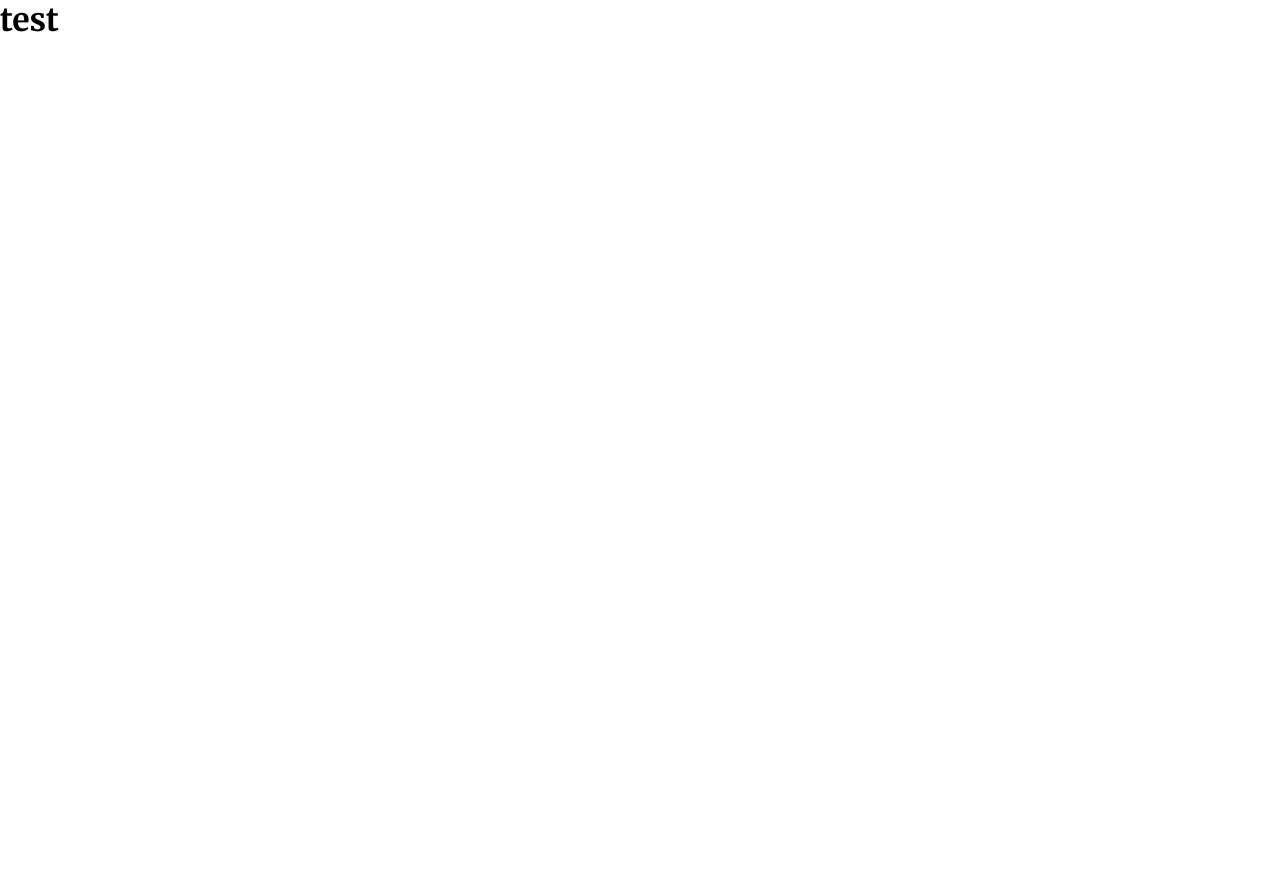
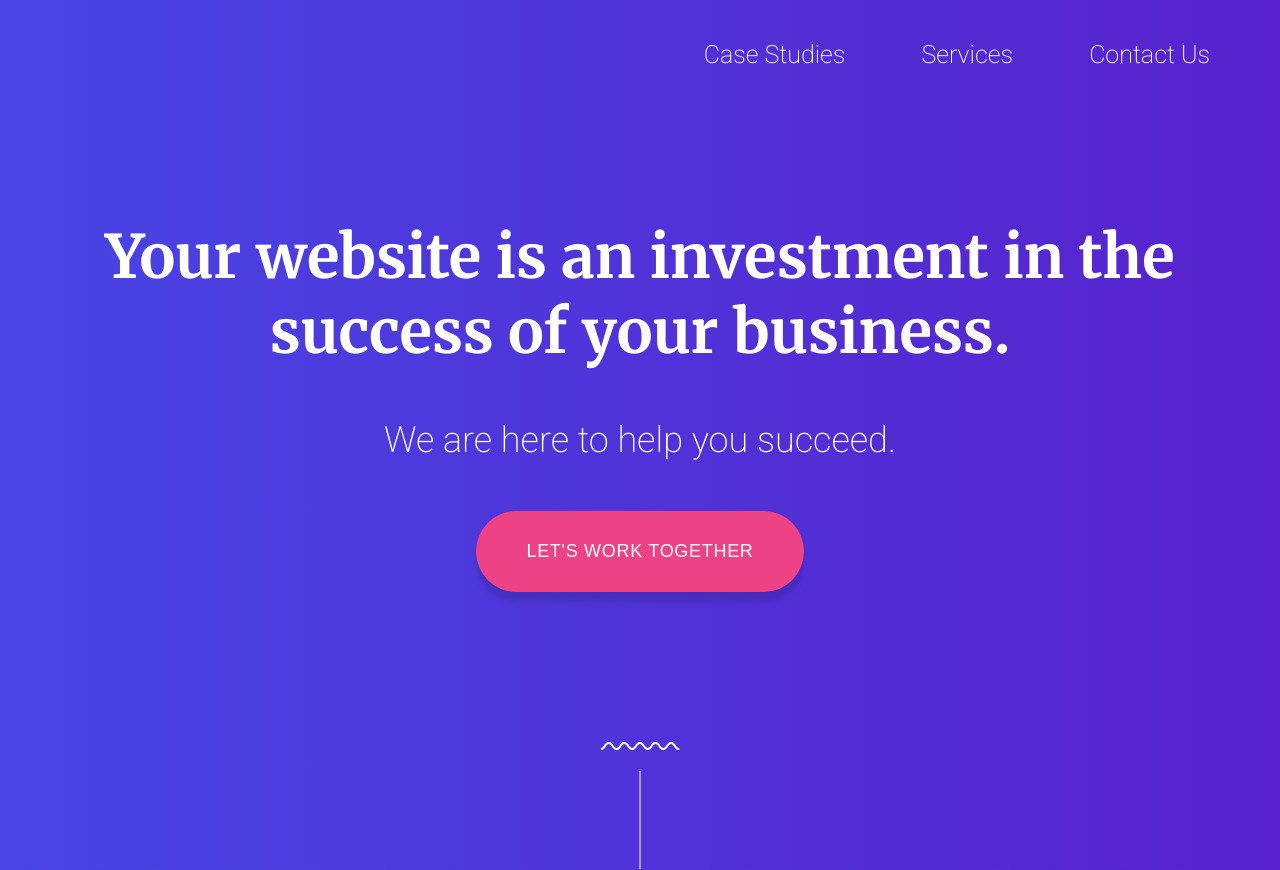
Before and after one commit to RemcoKuipers/huiswerk-les4-frontend-html-css-concept-opdracht, a website: page index.html in a window 1280 px wide. Before the commit the page ends 800 px from the top, so only its background shows below. Drawn offline with Linux system fonts and the light colour scheme.

Commit message:
opdracht 2 huiswerk les 4 voltooid

```diff
--- a/CSS/styles.css
+++ b/CSS/styles.css
@@ -1,5 +1,6 @@
 @import url('https://fonts.googleapis.com/css2?family=Merriweather:ital,opsz,wght@0,18..144,300..900;1,18..144,300..900&display=swap');
 @import url('https://fonts.googleapis.com/css2?family=Roboto:ital,wght@0,100..900;1,100..900&display=swap');
+
 /*////////////////////////
     Table of Contents
     1. Global Styles
@@ -15,12 +16,13 @@
 ////////////////////////*/
 
 /* ------------------------------- 1. Global Styles -------------------------------- */
-*{
+* {
     margin: 0;
     padding: 0;
     box-sizing: border-box;
 }
-:root{
+
+:root {
     --Paars-color: #5722CD;
     --Blauw-color: #4845E4;
     --Roze-color: #ED4385;
@@ -30,23 +32,95 @@
     --Grijs-color: #7A7A7A; /*(voor de service-tegels tekst)*/
 
 }
+
 /* ------------------------------- 2. Typography ----------------------------------- */
-h1, h2, h3, h4, h5, h6{
+h1, h2, h3, h4, h5, h6 {
     font-family: "Merriweather", serif;
 }
 
-body{
+body {
     font-family: "Roboto", sans-serif;
 }
+
 /* ------------------------------- 3. Layout --------------------------------------- */
 
 /* --------------- 3.1 Reusables ----------------------- */
+.inner-container {
+    display: flex;
+    flex-direction: column;
+
+    align-items: center;
+    max-width: 1100px;
+    text-align: center;
+    justify-content: space-between;
+    gap: 50px;
+
+}
+
+button {
+    background-color: var(--Roze-color);
+    border: none;
+    color: white;
+    padding: 30px 50px;
+    text-transform: uppercase;
+    border-radius: 50px;
+    font-size: 18px;
+    box-shadow: 0 10px 5px rgba(0, 0, 0, 0.12);
+    letter-spacing: 0.7px;
+}
+
 
 /* --------------- 3.2 Other --------------------------- */
 
 /* ------------------------------- 4. Areas ---------------------------------------- */
 
 /* --------------- 4.1 Header ------------------------- */
+header {
+
+    display: flex;
+    flex-direction: column;
+    align-items: center;
+    width: 100%;
+    background-color: var(--Blauw-color);
+    background: linear-gradient(90deg, rgba(72, 69, 228, 1) 0%, rgba(87, 34, 205, 1) 100%);
+    color: white;
+    height: 870px;
+    justify-content: space-between;
+}
+
+header h1 {
+    font-size: 60px;
+}
+
+header p {
+    font-size: 36px;
+    font-weight: 200;
+}
+
+.navigation-section {
+    display: flex;
+    justify-content: flex-end;
+    width: 100%;
+    font-size: 25px;
+}
+
+
+.navigation-section ol {
+    list-style: none;
+}
+
+.navigation-link {
+    display: inline-block;
+    padding: 40px 70px 0 0;
+}
+
+.navigation-link a {
+    text-decoration: none;
+    color: white;
+    font-weight: 200;
+
+
+}
 
 /* --------------- 4.2 Introduction ------------------- */
 
--- a/index.html
+++ b/index.html
@@ -6,6 +6,25 @@
     <link rel="stylesheet" href="CSS/styles.css">
 </head>
 <body>
-<h1>test</h1>
+<header>
+    <nav class="navigation-section">
+        <ol>
+            <li class="navigation-link"><a href="#case-studies">Case Studies</a></li>
+            <li class="navigation-link"><a href="#services">Services</a></li>
+            <li class="navigation-link"><a href="#contact-us">Contact Us</a></li>
+        </ol>
+    </nav>
+    <div class="inner-container">
+        <h1>Your website is an investment in the success of your business.</h1>
+        <p>We are here to help you succeed.</p>
+        <button type="button">Let's work together</button>
+    </div>
+    <img class="squiggle-line-stripe" src="/assets/squiggle_line_stripe.svg"
+         alt="squiggle line with a vertical line underneath" />
+
+</header>
+<main>
+
+</main>
 </body>
 </html>
```
